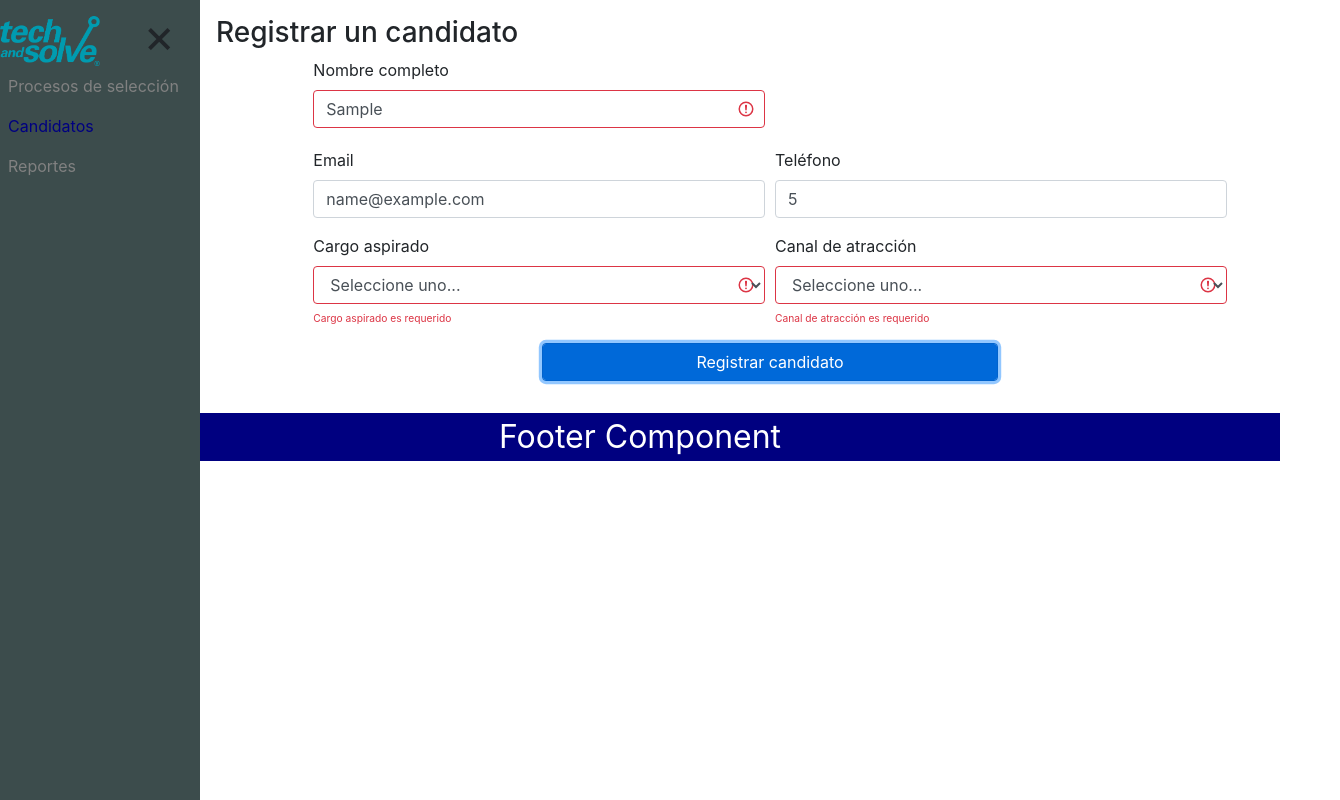
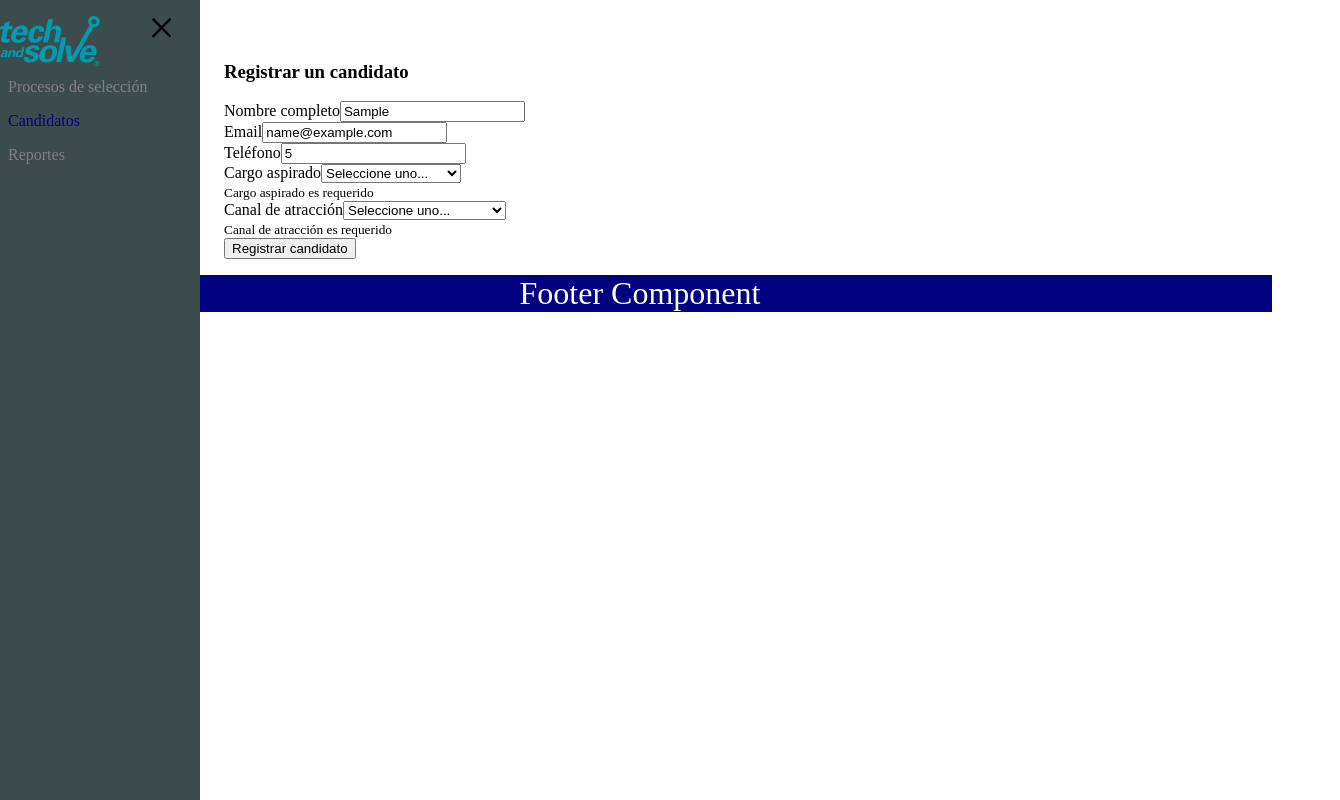
Before and after one commit to andresisazaa/PI1_Frontend, an Angular app: page /candidatos/registro in a window 1280 px wide. Both pictures are taken after typing "Sample", "name@example.com", "5" into the empty fields and a click on the button "Registrar candidato". Shown: the whole page, 1340 px wide, since content can reach past the window. Built offline with nearby package versions, Linux system fonts and the light colour scheme.

Commit message:
uninstalled bootstrap, changed sidebar

```diff
--- a/angular.json
+++ b/angular.json
@@ -28,14 +28,9 @@
               "src/assets"
             ],
             "styles": [
-              "src/styles.scss",
-              "node_modules/bootstrap/dist/css/bootstrap.min.css"
+              "src/styles.scss"
             ],
-            "scripts": [
-              "node_modules/jquery/dist/jquery.slim.min.js",
-              "node_modules/popper.js/dist/umd/popper.min.js",
-              "node_modules/bootstrap/dist/js/bootstrap.min.js"
-            ]
+            "scripts": []
           },
           "configurations": {
             "production": {
--- a/package.json
+++ b/package.json
@@ -19,9 +19,6 @@
     "@angular/platform-browser": "~8.2.14",
     "@angular/platform-browser-dynamic": "~8.2.14",
     "@angular/router": "~8.2.14",
-    "bootstrap": "^4.4.1",
-    "jquery": "^3.4.1",
-    "popper.js": "^1.16.0",
     "rxjs": "~6.4.0",
     "tslib": "^1.10.0",
     "zone.js": "~0.9.1"
--- a/src/app/app.component.html
+++ b/src/app/app.component.html
@@ -1,4 +1,4 @@
-<app-sidebar (changeSidebarStatus)="changeSidebar($event)"></app-sidebar>
+<app-sidebar (onSidebarChanges)="changeSidebar($event)"></app-sidebar>
 <main class="container main-section"
     [ngClass]="{'main-section--fullwidth': !closed, 'main-section--nofullwidth': closed}">
     <router-outlet></router-outlet>
--- a/src/app/candidates/components/candidates/candidates.component.html
+++ b/src/app/candidates/components/candidates/candidates.component.html
@@ -1,14 +1,7 @@
-<div class="row">
-    <div class="col">
-        <a [routerLink]="['/candidatos/registro']" class="btn btn-primary">Registrar un candidato</a>
+<a [routerLink]="['/candidatos/registro']">Registrar un candidato</a>
 <h3>Lista de candidatos</h3>
-    </div>
-</div>
-
-<div class="row">
-    <div class="col">
-        <table class="table table-hover table-sm">
-            <thead class="thead-dark">
+<table>
+    <thead>
         <tr>
             <th>ID</th>
             <th>Nombre</th>
@@ -29,5 +22,3 @@
         </tr>
     </tbody>
 </table>
-    </div>
-</div>
--- a/src/app/candidates/components/candidates/candidates.component.ts
+++ b/src/app/candidates/components/candidates/candidates.component.ts
@@ -8,11 +8,20 @@ import { Candidate } from '../../models/candidate.model';
   styleUrls: ['./candidates.component.scss']
 })
 export class CandidatesComponent implements OnInit {
-  candidates: Candidate[] = [];
+  // candidates: Candidate[] = [];
+  candidates: Candidate[] = [new Candidate(1, 'Andrés Felipe Isaza Arboleda', 'andres.isazaa@udea.edu.co', 3128098715, 'Frontend Developer', 'Computrabajo'),
+  new Candidate(2, 'Santiago Gaviria Zapata', 'santiago.gaviriaz@udea.edu.co', 3128098715, 'Node.js Developer', 'LinkedIn')];
+
   constructor(private candidatesService: CandidatesService) { }
 
   ngOnInit() {
-    this.candidates = this.candidatesService.candidates;
+    this.candidatesService.getCandidates()
+      .subscribe(candidates => {
+        this.candidates = candidates;
+      }, error => {
+        console.error(error);
+        console.log('No se pudieron obtener los candidatos');
+      });
   }
 
 }
--- a/src/app/candidates/components/form/form.component.html
+++ b/src/app/candidates/components/form/form.component.html
@@ -1,69 +1,64 @@
-<div class="row">
-    <div class="col-md-12">
 <h3>Registrar un candidato</h3>
-        <form [formGroup]="candidatesForm" (ngSubmit)="submitForm()" class="mx-auto">
-            <div class="form-row mx-auto">
-                <div class="form-group col-md-5 offset-md-1">
+<form [formGroup]="candidatesForm" (ngSubmit)="submitForm()">
+    <div>
+        <div>
             <label>Nombre completo</label>
-                    <input type="text" class="form-control" formControlName="name" placeholder="John Doe"
-                        [ngClass]="{'is-invalid': submitted && f.name.errors}" />
-                    <div *ngIf="submitted && f.name.errors" class="invalid-feedback">
+            <input type="text" formControlName="name" placeholder="John Doe"
+                [ngClass]="{'invalid': submitted && f.name.errors}" />
+            <div *ngIf="submitted && f.name.errors">
                 <small *ngIf="f.name.errors.required">Nombre es requerido</small>
             </div>
         </div>
     </div>
-            <div class="form-row mx-auto">
-                <div class="form-group col-md-5 offset-md-1">
+    <div>
+        <div>
             <label>Email</label>
-                    <input type="email" class="form-control" formControlName="email" placeholder="email@example.com"
-                        [ngClass]="{'is-invalid': submitted && f.email.errors}" />
-                    <div *ngIf="submitted && f.email.errors" class="invalid-feedback">
+            <input type="email" formControlName="email" placeholder="email@example.com"
+                [ngClass]="{'invalid': submitted && f.email.errors}" />
+            <div *ngIf="submitted && f.email.errors">
                 <small *ngIf="f.email.errors.required">Email es requerido</small>
                 <small *ngIf="f.email.errors.email">Email debe ser válido</small>
             </div>
         </div>
-                <div class="form-group col-md-5 ">
+        <div>
             <label>Teléfono</label>
-                    <input type="number" class="form-control" formControlName="phoneNumber"
-                        [ngClass]="{'is-invalid': submitted && f.phoneNumber.errors}" />
-                    <div *ngIf="submitted && f.phoneNumber.errors" class="invalid-feedback">
+            <input type="number" formControlName="phoneNumber"
+                [ngClass]="{'invalid': submitted && f.phoneNumber.errors}" />
+            <div *ngIf="submitted && f.phoneNumber.errors">
                 <small *ngIf="f.phoneNumber.errors.required">Teléfono es requerido</small>
             </div>
         </div>
     </div>
-            <div class="form-row mx-auto">
-                <div class="form-group col-md-5 offset-md-1">
+    <div>
+        <div>
             <label>Cargo aspirado</label>
-                    <select class="form-control" formControlName="aspiratedJob"
-                        [ngClass]="{ 'is-invalid':submitted && f.aspiratedJob.errors}">
+            <select formControlName="aspiratedJob" [ngClass]="{ 'invalid':submitted && f.aspiratedJob.errors}">
                 <option [ngValue]="null" disabled>Seleccione uno...</option>
                 <option *ngFor="let aspiratedJob of aspiratedJobs" [ngValue]="aspiratedJob">{{ aspiratedJob }}
                 </option>
             </select>
-                    <div *ngIf="submitted && f.aspiratedJob.errors" class="invalid-feedback">
+            <div *ngIf="submitted && f.aspiratedJob.errors">
                 <small *ngIf="f.aspiratedJob.errors.required">Cargo aspirado es requerido</small>
             </div>
         </div>
-                <div class="form-group col-md-5">
+        <div>
             <label>Canal de atracción</label>
-                    <select class="form-control" formControlName="attractionChannel"
-                        [ngClass]="{ 'is-invalid': submitted && f.attractionChannel.errors}">
+            <select formControlName="attractionChannel"
+                [ngClass]="{ 'invalid': submitted && f.attractionChannel.errors}">
                 <option [ngValue]="null" disabled>Seleccione uno...</option>
                 <option *ngFor="let attractionChannel of attractionChannels" [ngValue]="attractionChannel">
                     {{ attractionChannel }}</option>
             </select>
-                    <div *ngIf="submitted && f.attractionChannel.errors" class="invalid-feedback">
+            <div *ngIf="submitted && f.attractionChannel.errors">
                 <small *ngIf="f.attractionChannel.errors.required">Canal de atracción es requerido</small>
             </div>
         </div>
     </div>
-            <div class="form-row">
-                <div class="form-group col-md-5 mx-auto">
-                    <button class="btn btn-primary form-control" type="submit">
+    <div>
+        <div>
+            <button type="submit">
                 Registrar candidato
             </button>
         </div>
     </div>
 </form>
-    </div>
-</div>
--- a/src/app/candidates/components/form/form.component.ts
+++ b/src/app/candidates/components/form/form.component.ts
@@ -50,8 +50,13 @@ export class FormComponent implements OnInit {
       aspiratedJob,
       attractionChannel
     };
-    this.candidatesService.createCandidate(candidate);
-    this.candidatesForm.reset();
-    this.submitted = false;
+
+    this.candidatesService.createCandidate(candidate).subscribe(response => {
+      console.log(response);
+      console.log('CREADO CON EXITO');
+
+    })
+    // this.candidatesForm.reset();
+    // this.submitted = false;
   }
 }
--- a/src/app/candidates/services/candidates.service.ts
+++ b/src/app/candidates/services/candidates.service.ts
@@ -7,21 +7,19 @@ import { map } from 'rxjs/operators';
   providedIn: 'root'
 })
 export class CandidatesService {
-  URL = 'https://pi1-backend.herokuapp.com';
+  // URL = 'https://pi1-backend.herokuapp.com';
+  URL = 'http://localhost:8080/api/v1';
+  // candidates: Candidate[] = [];
+  // URL = 'https://pi1-backend.herokuapp.com';
   candidates: Candidate[] = [new Candidate(1, 'Andrés Felipe Isaza Arboleda', 'andres.isazaa@udea.edu.co', 3128098715, 'Frontend Developer', 'Computrabajo'),
   new Candidate(2, 'Santiago Gaviria Zapata', 'santiago.gaviriaz@udea.edu.co', 3128098715, 'Node.js Developer', 'LinkedIn')];
 
   constructor(private http: HttpClient) { }
 
-  saveCandidate(candidate: Candidate) {
-    this.candidates.push(candidate);
-    console.log(this.candidates);
-  }
-
   getCandidates(): Observable<Candidate[]> {
     return this.http.get(`${this.URL}/candidate`)
       .pipe(map(res => {
-        let candidates: Candidate[] = [];
+        const candidates: Candidate[] = [];
         Object.keys(res).forEach(key => {
           const { id, name, email, phoneNumber, aspiratedJob, atractionChannel } = res[key];
           const candidate = new Candidate(id, name, email, phoneNumber, aspiratedJob, atractionChannel);
--- a/src/app/shared/components/sidebar/sidebar.component.html
+++ b/src/app/shared/components/sidebar/sidebar.component.html
@@ -1,7 +1,8 @@
 <nav class="sidenav" [ngClass]="{ 'sidebar--openned': !closed, 'sidebar--closed': closed }">
-    <span class="sidebar__close-button" (click)="changeNavbarStatus()">&times;</span>
+    <span class="sidebar__close-button" (click)="changeSidebarStatus()">&times;</span>
     <a><img src="assets/logo.png" width="100" height="50" alt="TechAndSolve logo" /></a>
     <a class="sidenav__link" routerLinkActive="sidenav__link--active" routerLink="/procesos">Procesos de selección</a>
     <a class="sidenav__link" routerLinkActive="sidenav__link--active" routerLink="/candidatos">Candidatos</a>
     <a class="sidenav__link" routerLinkActive="sidenav__link--active" routerLink="/reportes">Reportes</a>
 </nav>
+<span (click)="changeSidebarStatus()">&times;</span>
--- a/src/app/shared/components/sidebar/sidebar.component.scss
+++ b/src/app/shared/components/sidebar/sidebar.component.scss
@@ -28,6 +28,7 @@
 }
 
 .sidenav__link {
+  width: 150px;
   padding: 0.5rem;
   text-decoration: none;
   font-size: 1rem;
```
Also changed, not shown: 1 other file (tests, documents, lock files or other folders). Lines whose indentation alone changed are shown as unchanged.
